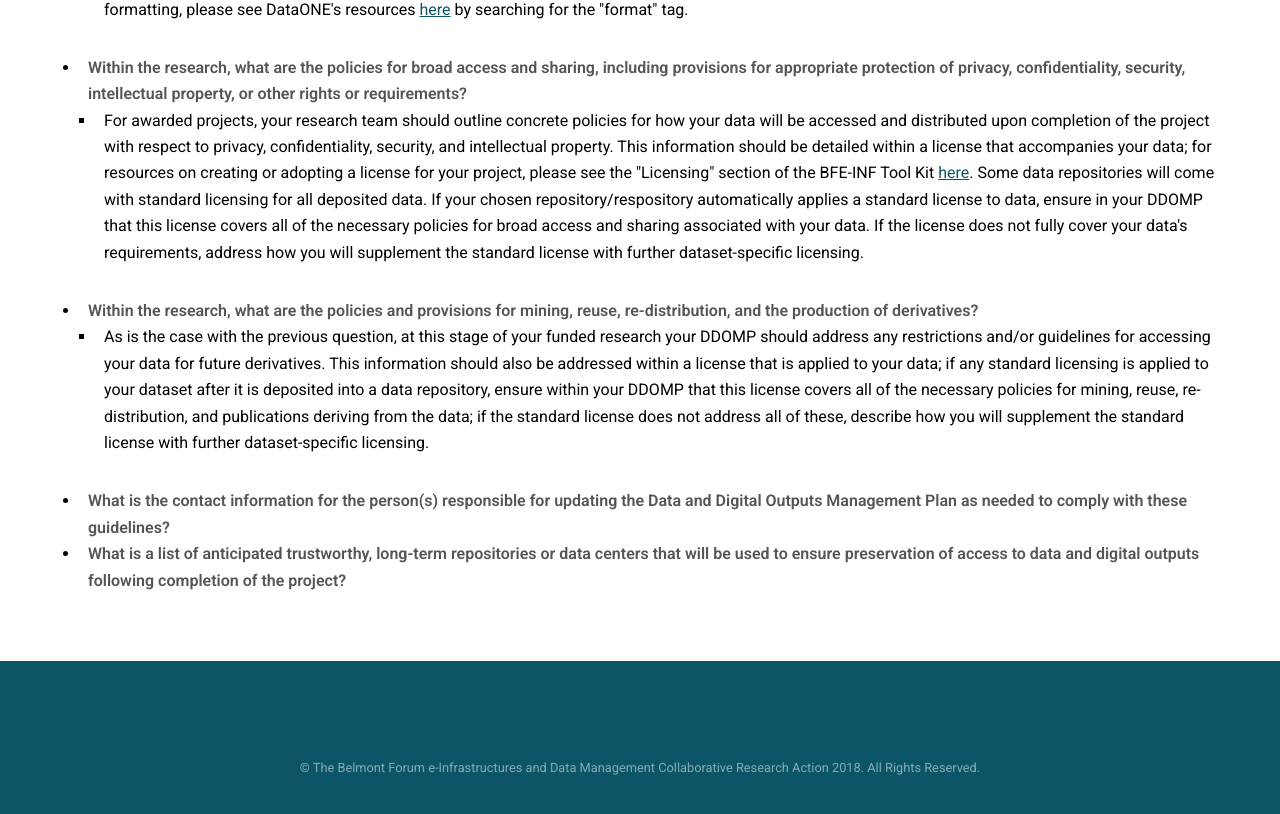
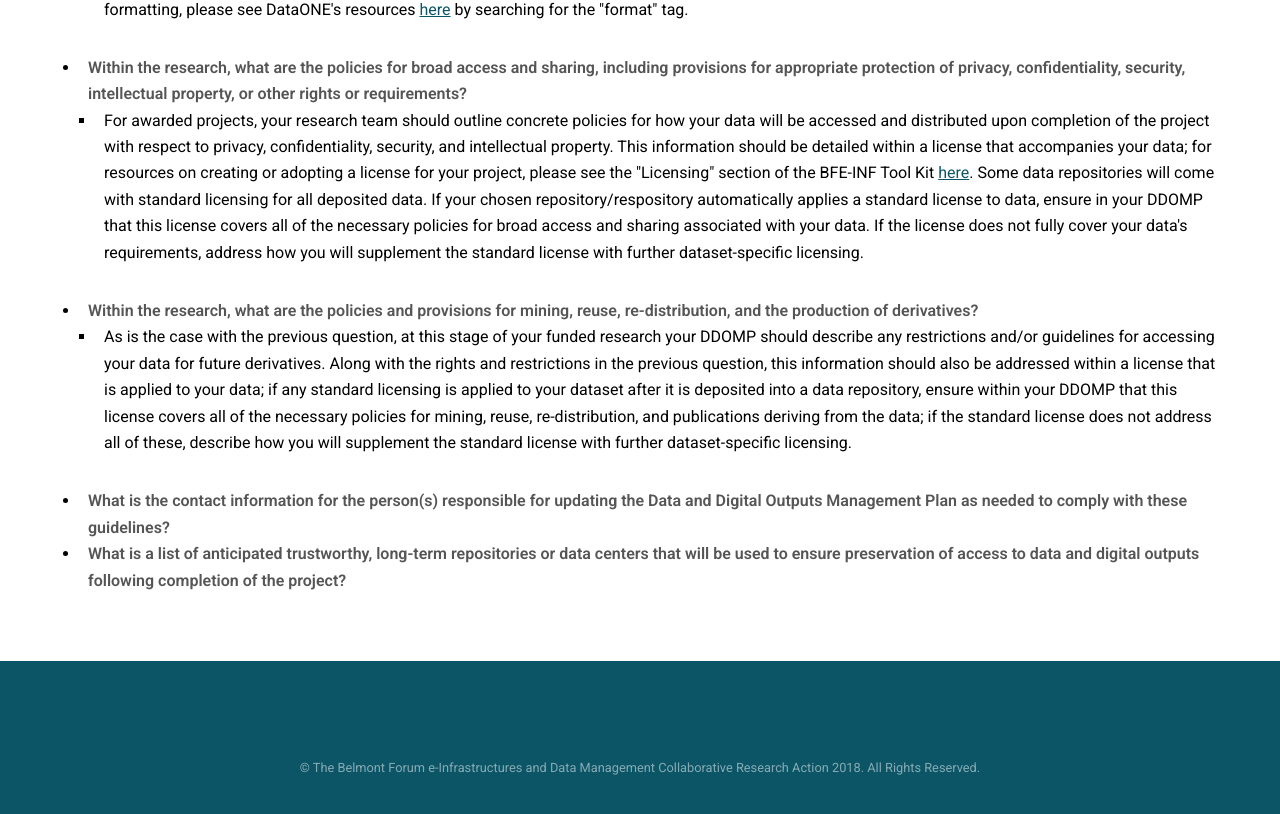
Before and after one commit to bfe-inf/toolkit, a Jekyll site: the page ddomp-awardedprojects.html, which Jekyll copies as it is, in a window 1280 px wide and 900 px high, scrolled down 1040 px. Shown: the top 814 px of the window. Built offline with Jekyll 4.4.1, drawn with Linux system fonts in a browser that asks for light colours.

Commit message:
Update ddomp-awardedprojects.html

```diff
--- a/ddomp-awardedprojects.html
+++ b/ddomp-awardedprojects.html
@@ -60,7 +60,7 @@
 							</ul>
 						<li><strong>Within the research, what are the policies and provisions for mining, reuse, re-distribution, and the production of derivatives?</strong></li>
 							<ul style="list-style-type:square">
-								<li>As is the case with the previous question, at this stage of your funded research your DDOMP should address any restrictions and/or guidelines for accessing your data for future derivatives. This information should also be addressed within a license that is applied to your data; if any standard licensing is applied to your dataset after it is deposited into a data repository, ensure within your DDOMP that this license covers all of the necessary policies for mining, reuse, re-distribution, and publications deriving from the data; if the standard license does not address all of these, describe how you will supplement the standard license with further dataset-specific licensing.</li>
+								<li>As is the case with the previous question, at this stage of your funded research your DDOMP should describe any restrictions and/or guidelines for accessing your data for future derivatives. Along with the rights and restrictions in the previous question, this information should also be addressed within a license that is applied to your data; if any standard licensing is applied to your dataset after it is deposited into a data repository, ensure within your DDOMP that this license covers all of the necessary policies for mining, reuse, re-distribution, and publications deriving from the data; if the standard license does not address all of these, describe how you will supplement the standard license with further dataset-specific licensing.</li>
 							</ul>
 						<li><strong>What is the contact information for the person(s) responsible for updating the Data and Digital Outputs Management Plan as needed to comply with these guidelines?</strong></li>
 						<li><strong>What is a list of anticipated trustworthy, long-term repositories or data centers that will be used to ensure preservation of access to data and digital outputs following completion of the project?</strong></li>
```
